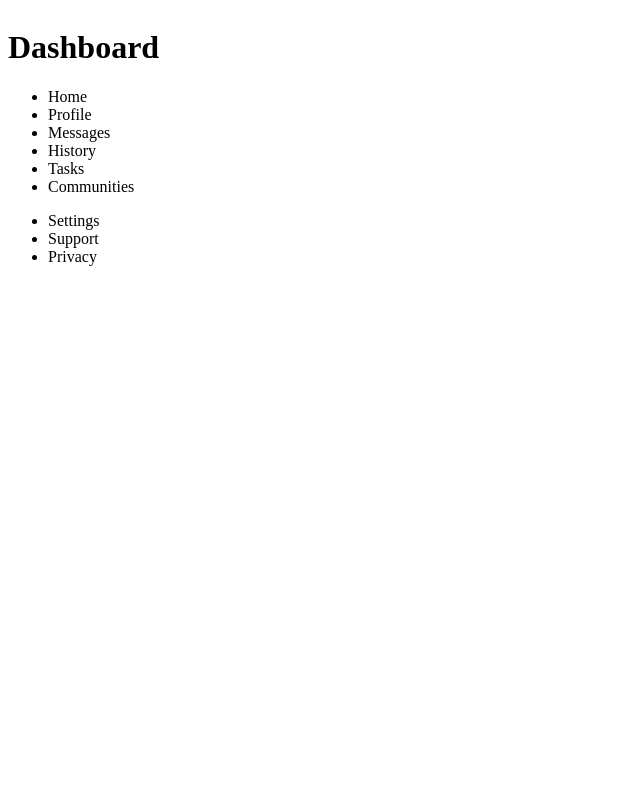
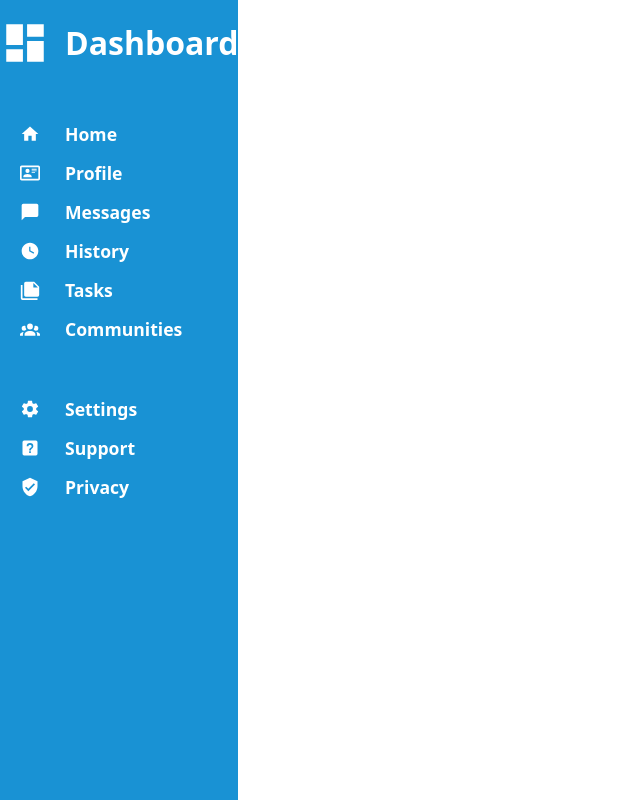
Before and after one commit to kyle2burt/admin-dashboard, a plain HTML site: page index.html in a window 1280 px wide. Shown: the whole page, without its empty margins (0-640 px from the left). Drawn offline with Linux system fonts and the light colour scheme.

Commit message:
Add content and styles to sidebar

```diff
--- a/index.html
+++ b/index.html
@@ -9,21 +9,33 @@
 <body>
     <div class="content">
         <div class="sidebar">
-            <h1>Dashboard</h1>
+            <div class="title">
+                <img src="./icons/dashboard.svg" width="50px">
+                <h1>Dashboard</h1>
+            </div>
             <div class="page-links">
                 <ul>
-                    <li>Home</li>
+                    <img src="./icons/home.svg" width="20px">
+                    <li> Home</li>
+                    <img src="./icons/profile.svg" width="20px">
                     <li>Profile</li>
+                    <img src="./icons/messages.svg" width="20px">
                     <li>Messages</li>
+                    <img src="./icons/history.svg" width="20px">
                     <li>History</li>
+                    <img src="./icons/tasks.svg" width="20px">
                     <li>Tasks</li>
+                    <img src="./icons/communities.svg" width="20px">
                     <li>Communities</li>
                 </ul>
             </div>
             <div class="account-links">
                 <ul>
+                    <img src="./icons/settings.svg" width="20px">
                     <li>Settings</li>
+                    <img src="./icons/support.svg" width="20px">
                     <li>Support</li>
+                    <img src="./icons/privacy.svg" width="20px">
                     <li>Privacy</li>
                 </ul>
             </div>
--- a/styles.css
+++ b/styles.css
@@ -1,9 +1,41 @@
+:root {
+
+}
+body {
+    margin: 0;
+    height: 100vh;
+    font-family: system-ui, -apple-system, BlinkMacSystemFont, 'Segoe UI', Roboto, Oxygen, Ubuntu, Cantarell, 'Open Sans', 'Helvetica Neue', sans-serif;
+}
 .content {
+    height: inherit;
     display: grid;
     grid-template: 1fr 10fr / 1fr 5fr;
 }
 .sidebar {
     grid-row: 1 / 3;
+    color: #ffffff;
+    background-color: #1992d4;
+}
+.sidebar .title {
+    display: grid;
+    grid-template-columns: 50px 1fr;
+    align-items: center;
+    gap: 15px;
+}
+.sidebar ul {
+    list-style: none;
+    display: grid;
+    grid-template-columns: 30px 1fr;
+    align-items: center;
+    gap: 15px;
+    padding: 20px;
+    font-weight: 600;
+}
+.sidebar ul li {
+    font-size: 1.1rem;
+}
+.sidebar img {
+    filter: invert(100%)
 }
 .header {
     grid-column: 2 / 3;
```
Also changed, not shown: icons/communities.svg (added), icons/dashboard.svg (added), icons/history.svg (added), icons/home.svg (added), icons/messages.svg (added), icons/privacy.svg (added), icons/profile.svg (added), icons/settings.svg (added), icons/support.svg (added), icons/tasks.svg (added).
